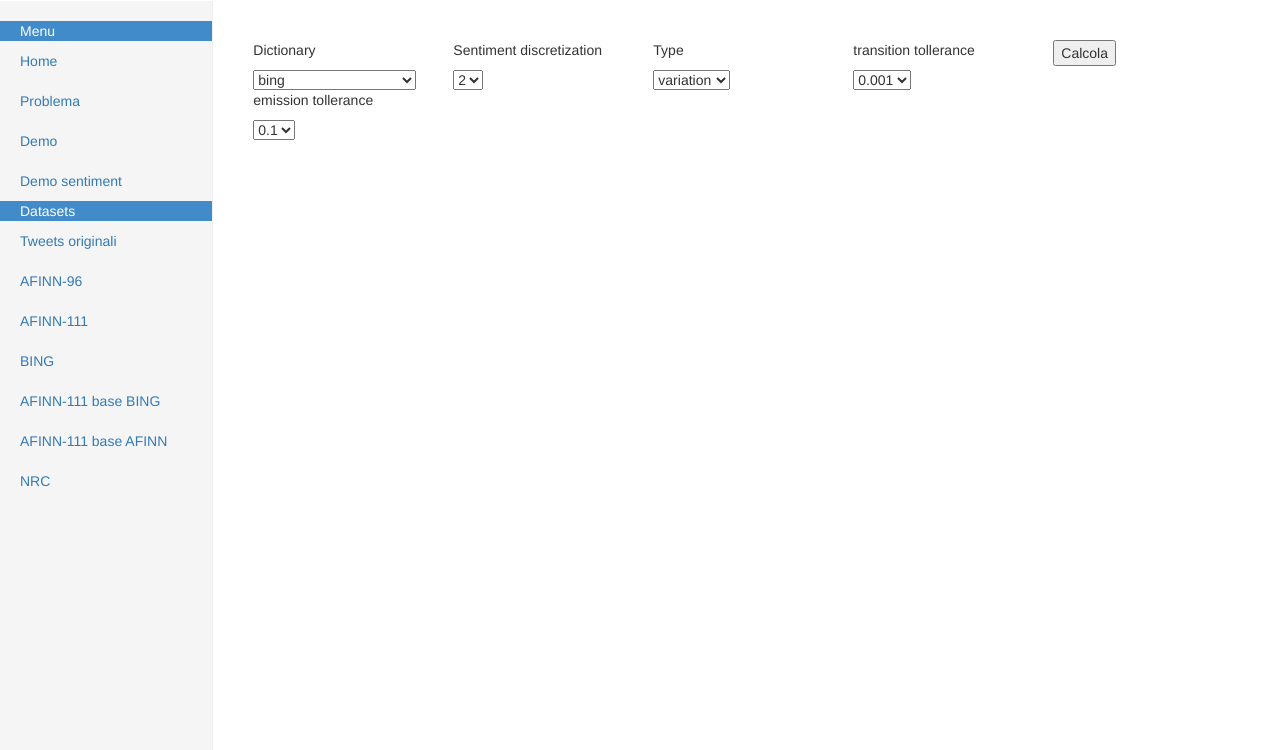
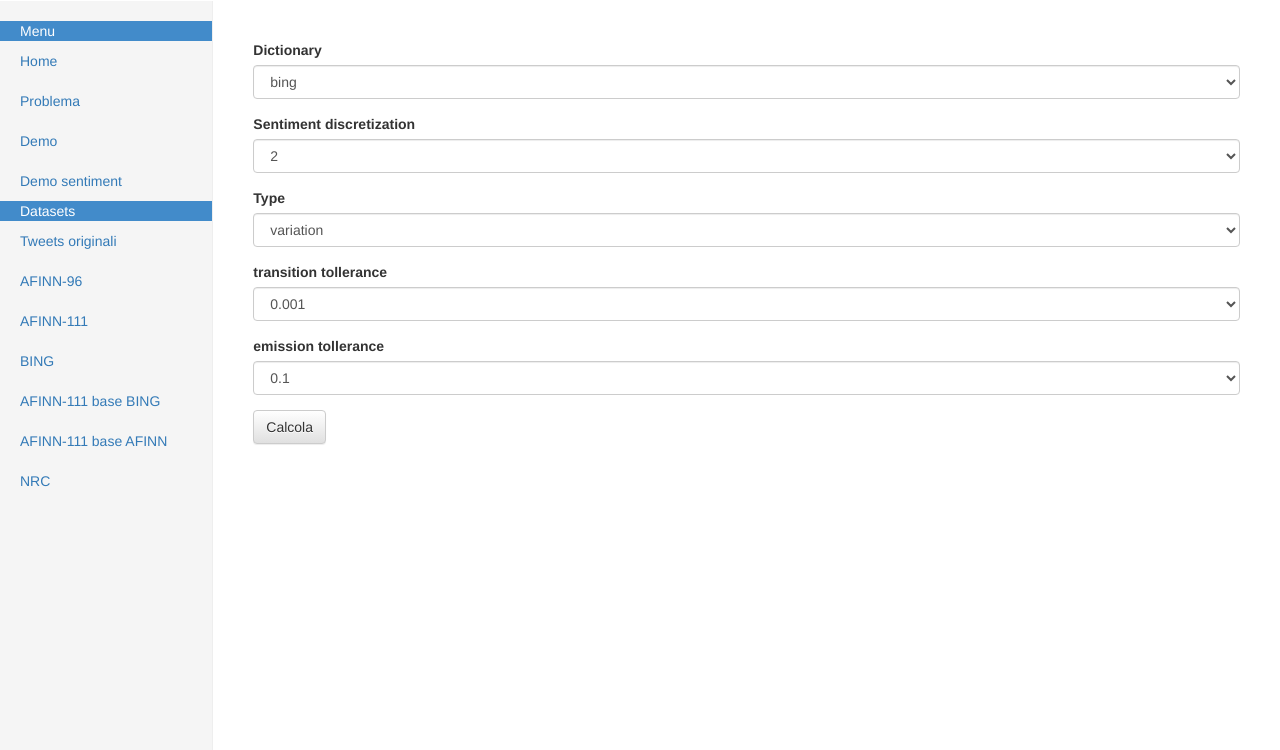
Before and after one commit to rAlvaPrincipe/Brexit-marketValue, a Flask app: page /demo in a window 1280 px wide. Shown: the part 50-800 px from the top of the page. Run offline with Flask 2, Linux system fonts and the light colour scheme; some libraries are stand-ins or nearby versions.

Commit message:
added bootstrap style to demo

```diff
--- a/web/templates/demo.html
+++ b/web/templates/demo.html
@@ -6,17 +6,11 @@
 </style>
 {% endblock %} {% block content %}
 <h1>{{ name }}</h1>
-<div class="table-responsive">
-  <table class="table table-striped">
-    <thead class=".important">
 
-    </thead>
-    <tbody>
-      <div id="parameters">
-        <form  method="POST", action="{{ url_for('handle_data')}}">
-          <div id="column1" style="width:200px;float:left;">
-            <p>Dictionary</p>
-            <select name="dictionary">
+<form method="POST" , action="{{ url_for('handle_data')}}">
+  <div class="form-group">
+    <label for="dictionary">Dictionary</label>
+    <select name="dictionary" class="form-control">
               <option value="bing"> bing </option>
               <option id="afinn96" value="afinn96"> afinn96 </option>
               <option id="afinn111" value="afinn111"> afinn111 </option>
@@ -25,35 +19,35 @@
               <option id="afinn_bing_base_afinn" value="afinn_bing_base_afinn"> afinn_bing_base_afinn </option>
             </select>
   </div>
-          <div id="column2" style="width:200px;float:left;">
-            <p>Sentiment discretization</p>
-            <select name="discretization">
+  <div class="form-group">
+    <label for="sentiment-discretization">Sentiment discretization</label>
+    <select name="discretization" class="form-control">
               <option id="2_discretized" value="2"> 2 </option>
               <option id="3_discretized" value="3"> 3 </option>
             </select>
   </div>
-          <div id="column3" style="width:200px;float:left;">
-            <p>Type</p>
-            <select name="typo">
+  <div class="form-group">
+    <label for="type">Type</label>
+    <select name="typo" class="form-control">
               <option id="variation" value="variation"> variation </option>
               <option id="standard" value="standard"> standard </option>
             </select>
   </div>
-          <div id="column4" style="width:200px;float:left;">
-            <p>transition tollerance</p>
-            <select name="tr-tollerance">
+  <div class="form-group">
+    <label for="tr-tollerance">transition tollerance</label>
+    <select name="tr-tollerance" class="form-control">
               <option  value="0.001"> 0.001 </option>
               <option  value="0.002"> 0.002 </option>
             </select>
   </div>
-          <div id="column4" style="width:200px;float:left;">
-            <p>emission tollerance</p>
-            <select name="sm-tollerance">
+  <div class="form-group">
+    <label for="em-tollerance">emission tollerance</label>
+    <select name="sm-tollerance" class="form-control">
               <option  value="0.1"> 0.1 </option>
               <option value="0.2"> 0.2 </option>
             </select>
   </div>
-          <input type="submit" value="Calcola">
+  <input type="submit" value="Calcola" class="btn btn-default">
   <!-- <a href="{{ url_for('demo', dictionary = request.form['dictionary'], discretization = request.form['discretization'], typo = request.form['typo'],
          trtollerance = request.form['trtollerance'], smtollerance = request.form['smtollerance'])}}">
               <button type="button" class="btn btn-default btn-lg">
@@ -62,30 +56,33 @@
             </a>-->
 </form>
 </div>
-      <div id = "results" style="width:800px;float:left;margin-top:50px">
+
+
 {% if data %}
+<div id="results" style="width:800px;float:left;margin-top:50px">
   <div id="tables" style="width:800px;float:left;margin-top:50px">
 
-              <p style="float:left;width: 250px" >Probabilità iniziale{{ data[0] }}</p>
-              <p style="float:left;width: 250px" >Tabella di transizione{{ data[1] }}</p>
-              <p style="float:left;width: 250px" >Tabella di emissione{{ data[2] }}</p>
+    <p style="float:left;width: 250px">Probabilità iniziale{{ data[0] }}</p>
+    <p style="float:left;width: 250px">Tabella di transizione{{ data[1] }}</p>
+    <p style="float:left;width: 250px">Tabella di emissione{{ data[2] }}</p>
 
   </div>
   <div id="filtering" style="width:400px;float:left;margin-top:50px">
-         <p style="float:left;" > Filtraggio</p>
+    <p style="float:left;"> Filtraggio</p>
     {% for i in range( 3,7) %}
-                <p style="float:left;width: 400px" >{{ data[i] }}</p>
+    <p style="float:left;width: 400px">{{ data[i] }}</p>
     {% endfor %}
   </div>
   <div id="viterbi" style="width:400px;float:left;margin-top:50px">
-          <p style="float:left;" > Viterbi</p>
+    <p style="float:left;"> Viterbi</p>
     {% for i in range( 7,11) %}
-                <p style="float:left;width: 400px" >{{ data[i] }}</p>
+    <p style="float:left;width: 400px">{{ data[i] }}</p>
     {% endfor %}
   </div>
+
+</div>
 {% endif %}
-      </div>
-    </tbody>
+
 </table>
 
 
```
Lines whose indentation alone changed are shown as unchanged.
